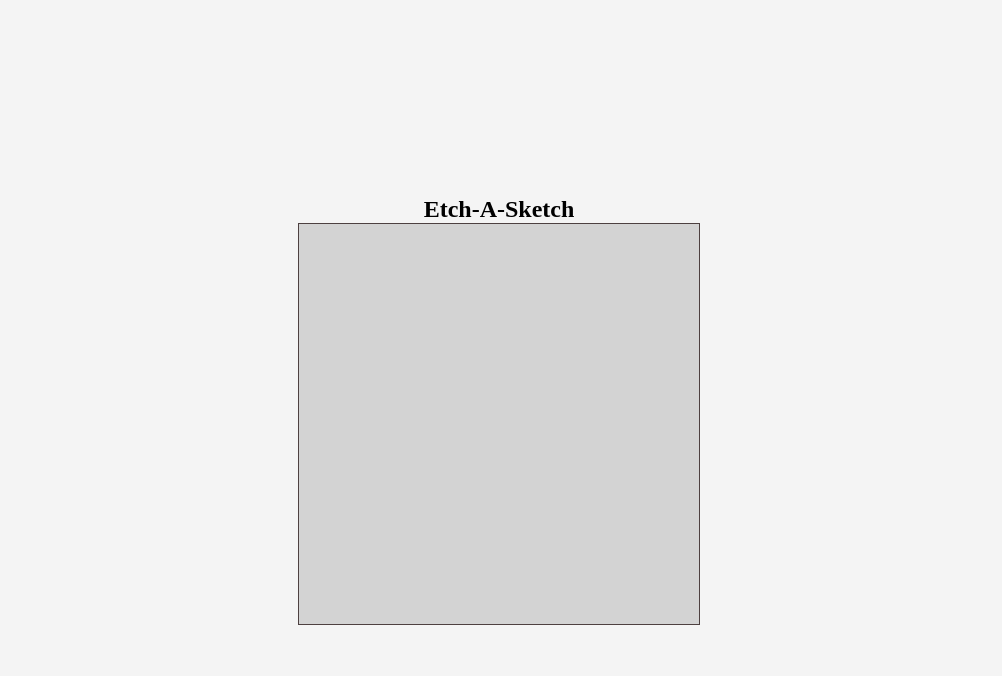
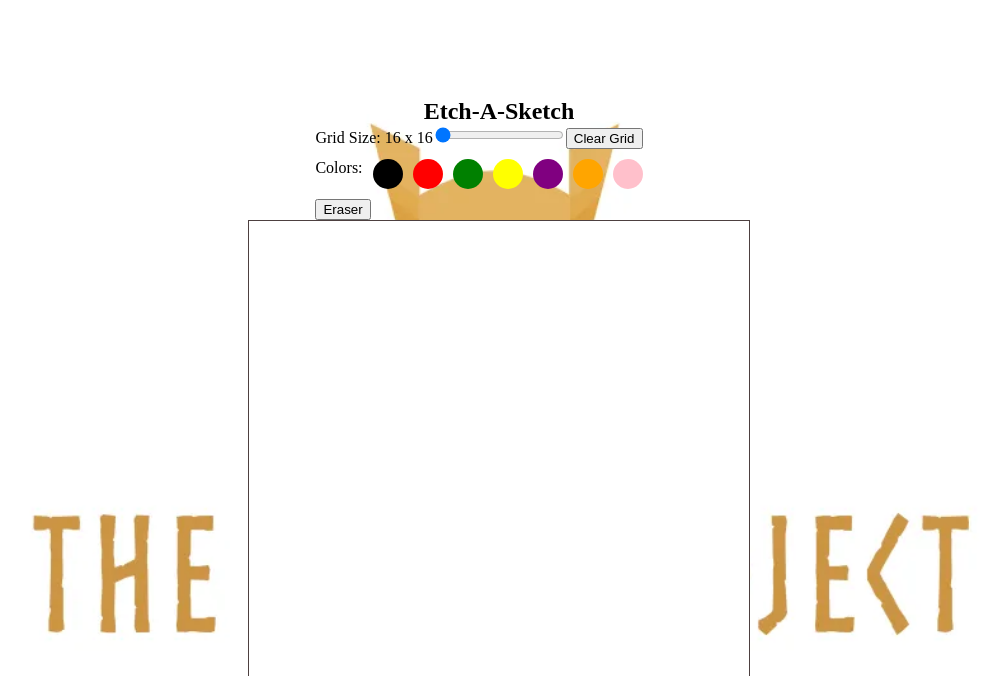
Before and after one commit to ozergunduz/etch-a-sketch, a plain HTML site: page index.html in a window 1280 px wide. Both pictures are taken after a click on the button "Start". Shown: the top 676 px of the page, without its empty margins (141-1143 px from the left). Drawn offline with Linux system fonts and the light colour scheme.

Commit message:
kinda finished

```diff
--- a/script.js
+++ b/script.js
@@ -1,43 +1,168 @@
-document.getElementById("startButton").addEventListener("click", function() {
+let selectedColor = "black"; // Now it's global!
+
+
+document.getElementById("startButton").addEventListener("click", function () {
     document.getElementById("startButtonDiv").remove();
     createGrids();
 });
 
-function createGrids(){
-        const title = document.createElement('div');
-        title.textContent = "Etch-A-Sketch";
-        title.classList.add("title");
-        document.body.appendChild(title);
+function createGrids() {
+    const title = document.createElement("div");
+    title.textContent = "Etch-A-Sketch";
+    title.classList.add("title");
+    document.body.appendChild(title);
 
-        createGrid();
-    };
+    // Create Controls Container
+    const controls = document.createElement("div");
+    controls.classList.add("controls");
+
+    // Create Label
+    const label = document.createElement("label");
+    label.setAttribute("for", "gridSize");
+    label.textContent = "Grid Size: ";
+
+    // Create Grid Size Display
+    const gridSizeDisplay = document.createElement("span");
+    gridSizeDisplay.id = "gridSizeDisplay";
+    gridSizeDisplay.textContent = "16";
+
+    const xSymbol = document.createTextNode(" x ");
+
+    const gridSizeDisplay2 = document.createElement("span");
+    gridSizeDisplay2.textContent = "16";
+
+    label.appendChild(gridSizeDisplay);
+    label.appendChild(xSymbol);
+    label.appendChild(gridSizeDisplay2);
+
+    // Create Range Slider
+    const gridSizeSlider = document.createElement("input");
+    gridSizeSlider.type = "range";
+    gridSizeSlider.id = "gridSize";
+    gridSizeSlider.min = "16";
+    gridSizeSlider.max = "100";
+    gridSizeSlider.value = "16";
+    gridSizeSlider.step = "1";
+
+    // Create Clear Button
+    const clearButton = document.createElement("button");
+    clearButton.id = "clearGrid";
+    clearButton.textContent = "Clear Grid";
+
+    // Eraser Button
+    const eraserButton = document.createElement("button");
+    eraserButton.id = 'eraserButton';
+    eraserButton.textContent = "Eraser";
+
+    // Color Palette Container
+    const colorPaletteContainer = document.createElement("div");
+    colorPaletteContainer.classList.add("colorPaletteContainer");
+    colorPaletteContainer.textContent = "Colors: ";
+
+    // Create color options
+    const colors = ["black", "red", "green", "yellow", "purple", "orange", "pink", "white"];
+
+    colors.forEach(color => {
+        const colorButton = document.createElement("button");
+        colorButton.classList.add("colorButton");
+        colorButton.style.backgroundColor = color;
+        colorButton.setAttribute("data-color", color);
+
+        // Changing the selected color
+        colorButton.addEventListener("click", function(){
+            selectedColor = this.getAttribute("data-color"); // Now selectedColor is accessible globally!
+        });
+        colorPaletteContainer.appendChild(colorButton);
+    });
+
+    // Append Elements to Controls
+    controls.appendChild(label);
+    controls.appendChild(gridSizeSlider);
+    controls.appendChild(clearButton);
+    controls.appendChild(colorPaletteContainer);
+    controls.appendChild(eraserButton);
+    document.body.appendChild(controls);
+
+    // Create Grid
+    const gridContainer = document.createElement("div");
+    gridContainer.classList.add("gridContainer");
+    gridContainer.style.cursor = "crosshair";
+    document.body.appendChild(gridContainer);
+
+    createGrid(16); // Default grid size
+
+    // Update Grid Size Display & Regenerate Grid
+    gridSizeSlider.addEventListener("input", function () {
+        gridSizeDisplay.textContent = this.value;
+        gridSizeDisplay2.textContent = this.value;
+        createGrid(this.value); // Update grid dynamically
+    });
+
+    // Clear Grid Button
+    clearButton.addEventListener("click", function () {
+        document.querySelectorAll(".gridItem").forEach(item => item.style.backgroundColor = "white");
+    });
+}
 
 let isDrawing = false;
 
-function createGrid(){
-    const gridContainer = document.createElement("div");
-    gridContainer.classList.add("gridContainer");
+function createGrid(gridSize) {
+    const gridContainer = document.querySelector(".gridContainer");
+    gridContainer.innerHTML = ""; // Clear previous grid
 
-    for( let i = 0; i < 256; i++ ) {
+    gridContainer.style.display = "flex";
+    gridContainer.style.flexWrap = "wrap";
+    gridContainer.style.width = "500px";
+    gridContainer.style.height = "500px";
+
+    const totalCells = gridSize * gridSize;
+    const cellSize = 500 / gridSize;
+
+    for (let i = 0; i < totalCells; i++) {
         const gridItem = document.createElement("div");
         gridItem.classList.add("gridItem");
-        gridContainer.appendChild(gridItem);
 
-        gridItem.addEventListener("mousedown", function(){
-            this.style.backgroundColor = "black";
+        gridItem.style.width = `${cellSize}px`;
+        gridItem.style.height = `${cellSize}px`;
+
+        // Mouse action/Painting
+
+        gridItem.addEventListener("mousedown", function () {
+            let currenOpacity = parseFloat(this.style.opacity) || 0;
+            if(currenOpacity<1){
+                this.style.opacity = (currenOpacity + 0.1).toFixed(1);
+            }
+            this.style.backgroundColor = selectedColor;
             isDrawing = true;
+        });
+
+        gridItem.addEventListener("mouseover", function () {
+            if (isDrawing) {
+                let currenOpacity = parseFloat(this.style.opacity) || 0;
+            if(currenOpacity<1){
+                this.style.opacity = (currenOpacity + 0.1).toFixed(1);
+            }
+                this.style.background = selectedColor;
+            }
+        });
+
+        // Eraser button action
+        eraserButton.addEventListener("click", function(){
+          selectedColor = "white";
+          gridContainer.style.cursor = "cell";
+        });
+        // Cursor restore
+
+        document.querySelectorAll(".colorButton").forEach(button =>{
+            button.addEventListener("click", function(){
+                selectedColor = this.getAttribute("data-color");
+                gridContainer.style.cursor = "crosshair";
             });
-        gridItem.addEventListener("mouseover", function(){
-            if(isDrawing){
-                this.style.background = "black";
-            }
         });
         gridContainer.appendChild(gridItem);
     }
 
-    document.addEventListener("mouseup", function(){
-         isDrawing = false;
+    document.addEventListener("mouseup", function () {
+        isDrawing = false;
     });
-
-    document.body.appendChild(gridContainer);
 }
--- a/style.css
+++ b/style.css
@@ -7,6 +7,10 @@
     align-items: center;
     height: 100vh;
     margin: 0;
+    background-image:url(odin.webp);
+    background-size: cover;
+    background-repeat: no-repeat;
+    background-position: top;
 }
 
 #startButton{
@@ -24,6 +28,34 @@
     height: 100vh;
 }
 
+.controls{
+
+}
+
+#gridSizeDisplay{
+
+}
+.colorPaletteContainer{
+    display: flex;
+    gap: 10px;
+    margin: 10px 0;
+}
+
+.colorButton{
+    width: 30px;
+    height: 30px;
+    border: none;
+    cursor: pointer;
+    border-radius: 50%;
+}
+.colorButton:hover {
+    transform: scale(1.1);
+}
+
+#eraserButton{
+
+}
+
 .title{
 
     font-size: 24px;
@@ -33,19 +65,21 @@
 
 }
 
+
 .gridContainer {
     display: flex;
     flex-wrap: wrap;
     width: 400px;
     height: 400px;
     border: 1px solid rgb(77, 64, 64);
+    background-color: white;
 
 }
 
 .gridItem {
     width: calc(100% / 16);
     height: calc(100% / 16);
-    background-color: lightgray;
+    background-color: white;
     border: 0px solid #ccc;
 }
 
```
Also changed, not shown: index.html (+1 -0 lines), odin.webp (added).
